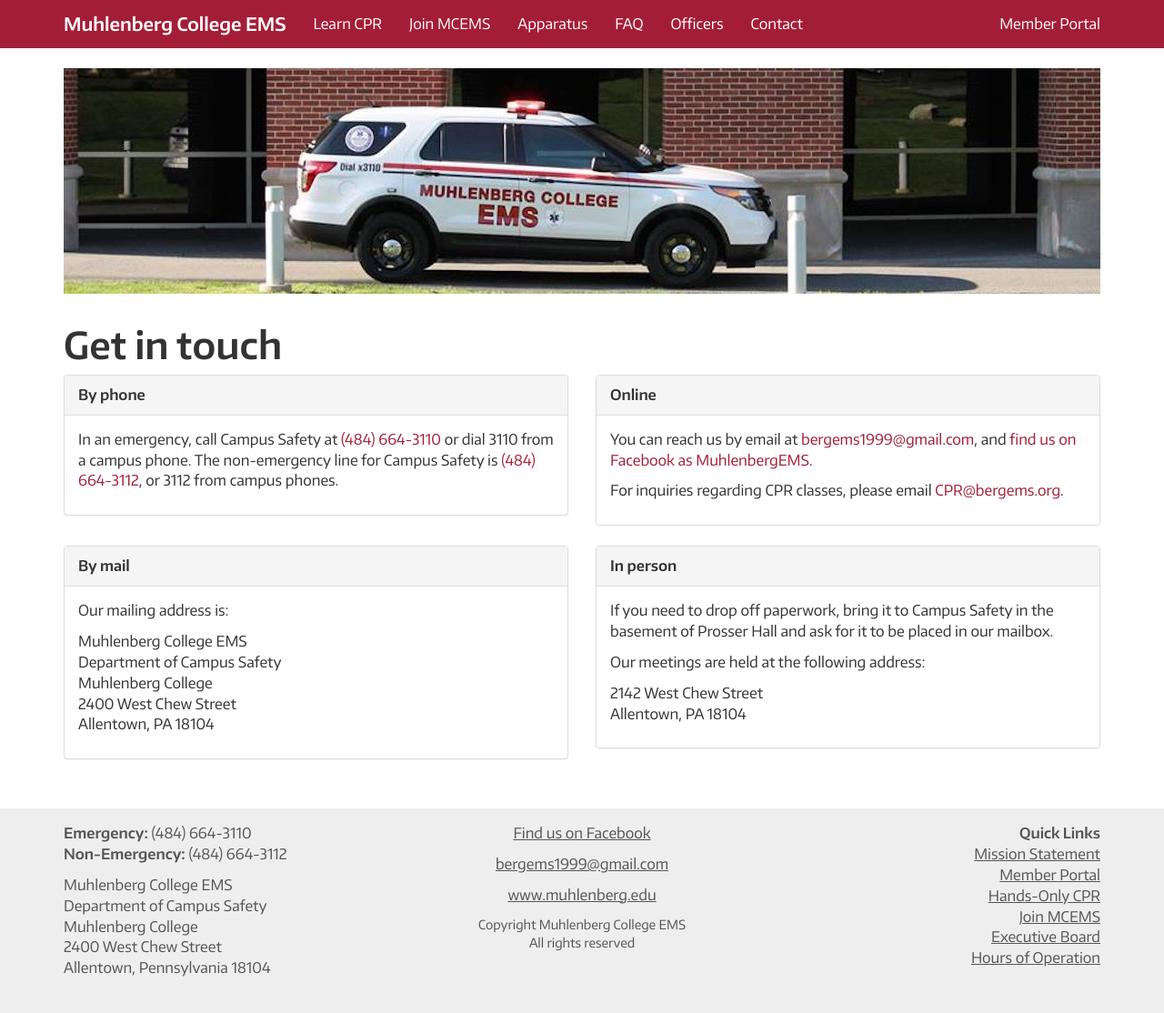
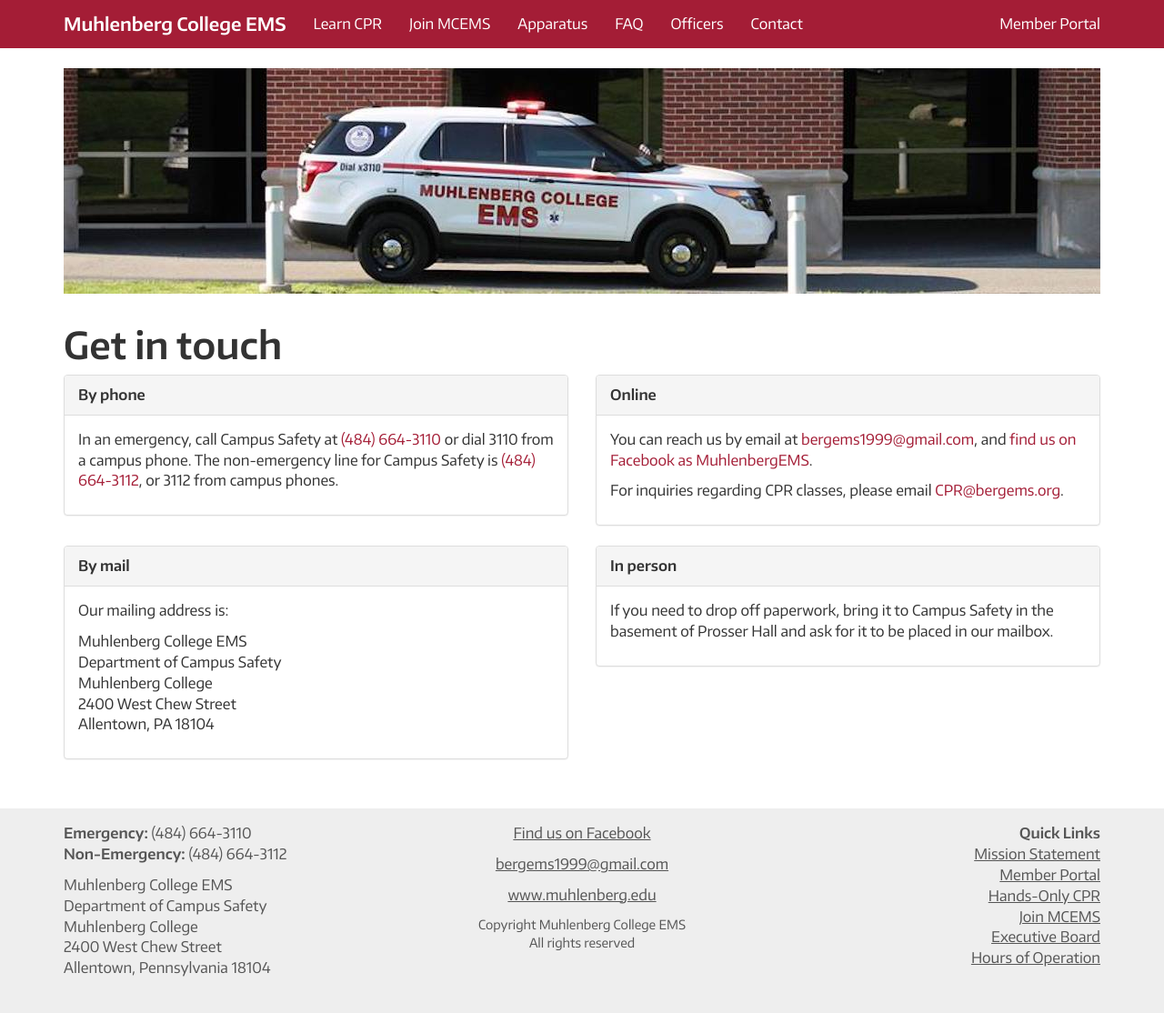
Before and after one commit to MCEMS/www, a Jekyll site: the page built from contact/index.html, in a window 1280 px wide. Shown: the whole page at 91% size. Built offline with Jekyll 4.4.1, drawn with Linux system fonts in a browser that asks for light colours; nearby versions of some CDN libraries.

Commit message:
Update index.html

```diff
--- a/contact/index.html
+++ b/contact/index.html
@@ -48,12 +48,7 @@
       <div class="panel-body">
         <p>If you need to drop off paperwork, bring it to Campus Safety in the basement of Prosser Hall and ask for it to be placed in our mailbox.</p>
 
-        <p>Our meetings are held at the following address:</p>
 
-        <p>
-          2142 West Chew Street<br>
-          Allentown, PA 18104
-        </p>
       </div>
     </div>
   </div>
```
